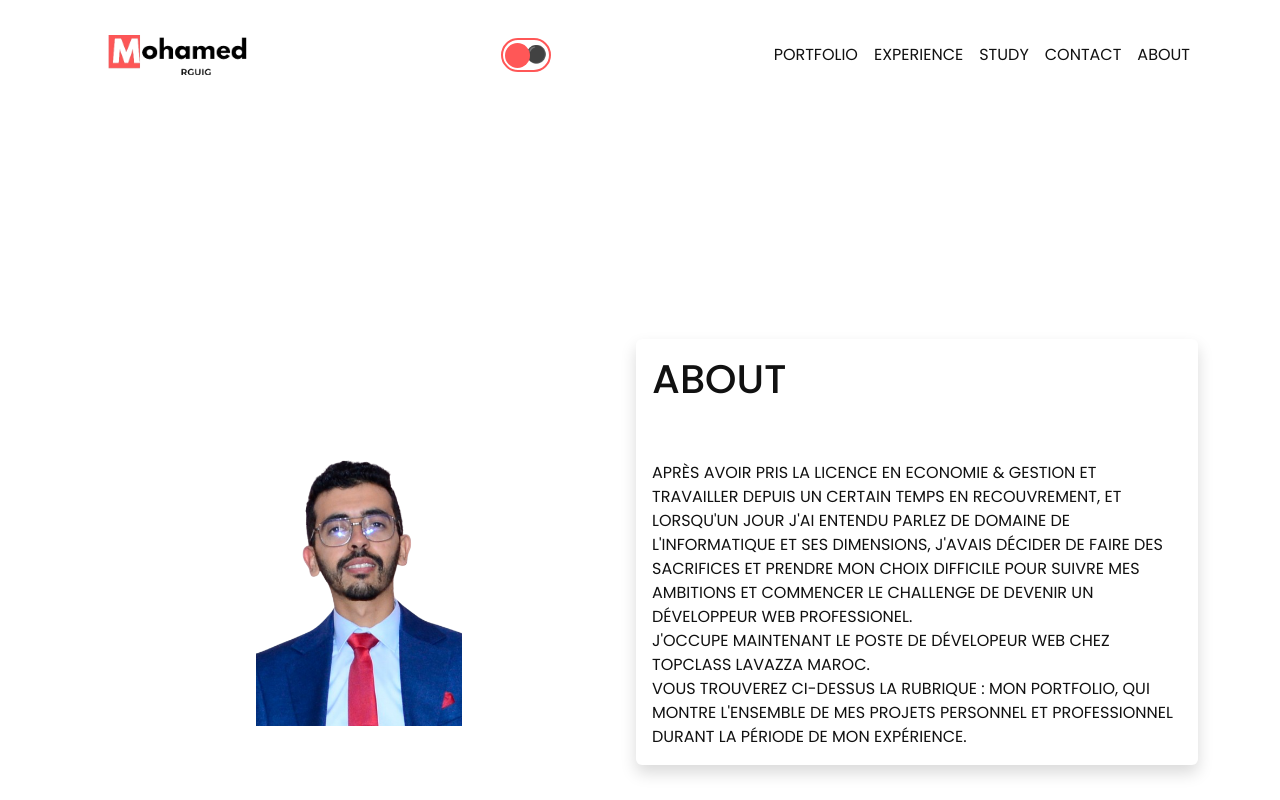
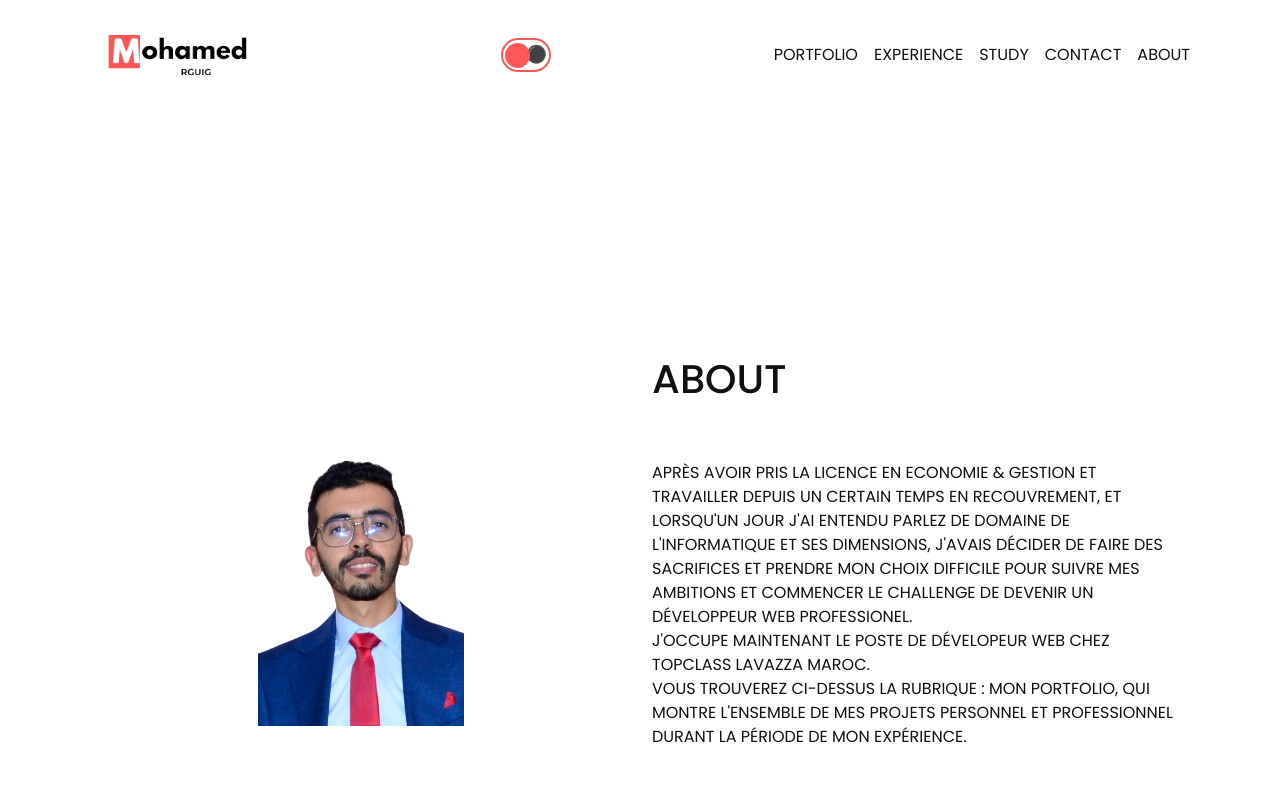
Before and after one commit to MOHAMED-RGUIG/MedRguigPortfolio, a Next.js app: page /about in a window 1280 px wide. Shown: the top 800 px of the page. Built offline with nearby package versions, Linux system fonts and the light colour scheme.

Commit message:
Update page.jsx

```diff
--- a/src/app/(static)/about/page.jsx
+++ b/src/app/(static)/about/page.jsx
@@ -15,7 +15,7 @@ function about() {
           <Image className={styles.img} src={Hero} alt="MOHAMED RGUIG"/>
       </div>
 
-<div className={`col-md-12 col-12 mb-5 shadow p-3 mb-5 bg-body rounded ${styles.col}`}>
+<div className={`col-md-12 col-12 mb-5  ${styles.col}`}>
 <h1>About</h1>
      Après avoir pris la licence en economie & gestion et travailler depuis un certain temps en recouvrement, et lorsqu'un
       jour j'ai entendu parlez de domaine de l'informatique et ses dimensions, j'avais
```
